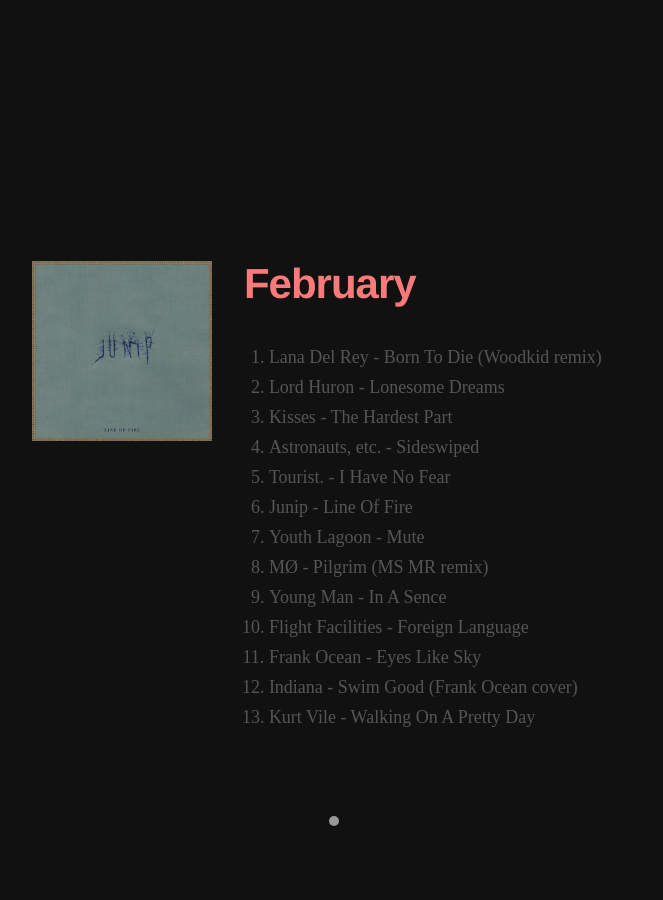
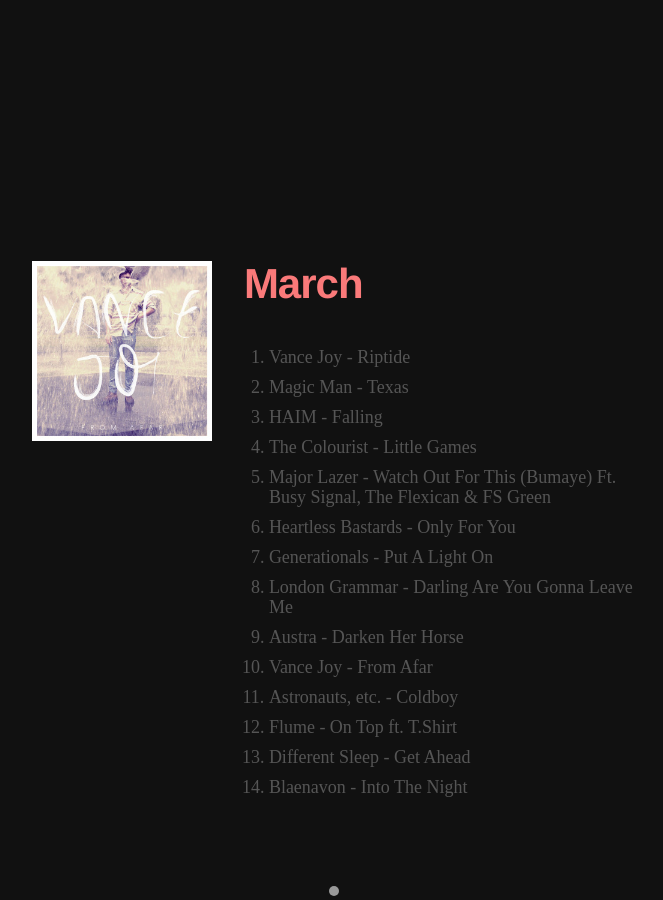
Before and after one commit to phildionne/phildionne.com, a Jekyll site: the page built from sounds/index.html, in a window 1280 px wide and 900 px high, scrolled down 553 px. Shown: the whole window, without its empty margins (306-969 px from the left). Built offline with Jekyll 4.4.1, drawn with Linux system fonts in a browser that asks for light colours; nearby versions of some CDN libraries; some web fonts are replaced; comment, search, counter and statistics services are not loaded.

Commit message:
Add march 2013

```diff
--- a/sounds/index.html
+++ b/sounds/index.html
@@ -33,7 +33,33 @@
       <article class="mix">
         <div class="row-fluid">
           <div class="span2 offset3 mix-media">
-            <a href="https://dl.dropbox.com/u/1070815/sounds/2013/february.zip" title="February 2013">
+            <a href="https://dl.dropbox.com/u/1070815/sounds/2013/march.zip" title="Download March 2013 mix">
+              <img src="{{ site.url }}/assets/media/sounds/vance-joy-march-2013.jpg" alt="Vance Joy"></img>
+            </a>
+          </div>
+          <div class="span4 mix-list">
+            <h1 class="mix-title"><a href="https://dl.dropbox.com/u/1070815/sounds/2013/march.zip" title="Download March 2013 mix">March</a></h1>
+            <ol class="mix-element-list">
+              <li class="mix-element">Vance Joy - Riptide</li>
+              <li class="mix-element">Magic Man - Texas</li>
+              <li class="mix-element">HAIM - Falling</li>
+              <li class="mix-element">The Colourist - Little Games</li>
+              <li class="mix-element">Major Lazer - Watch Out For This (Bumaye) Ft. Busy Signal, The Flexican & FS Green</li>
+              <li class="mix-element">Heartless Bastards - Only For You</li>
+              <li class="mix-element">Generationals - Put A Light On</li>
+              <li class="mix-element">London Grammar - Darling Are You Gonna Leave Me</li>
+              <li class="mix-element">Austra - Darken Her Horse</li>
+              <li class="mix-element">Vance Joy - From Afar</li>
+              <li class="mix-element">Astronauts, etc. - Coldboy</li>
+              <li class="mix-element">Flume - On Top ft. T.Shirt</li>
+              <li class="mix-element">Different Sleep - Get Ahead</li>
+              <li class="mix-element">Blaenavon - Into The Night</li>
+            </ol>
+          </div>
+        </div><!-- /.row-fluid -->
+      </article>
+
+      <hr class="middot">
               <img src="{{ site.url }}/assets/media/sounds/junip-february-2013.jpg" alt="Junip"></img>
             </a>
           </div>
```
Also changed, not shown: assets/media/sounds/vance-joy-march-2013.jpg (added).
